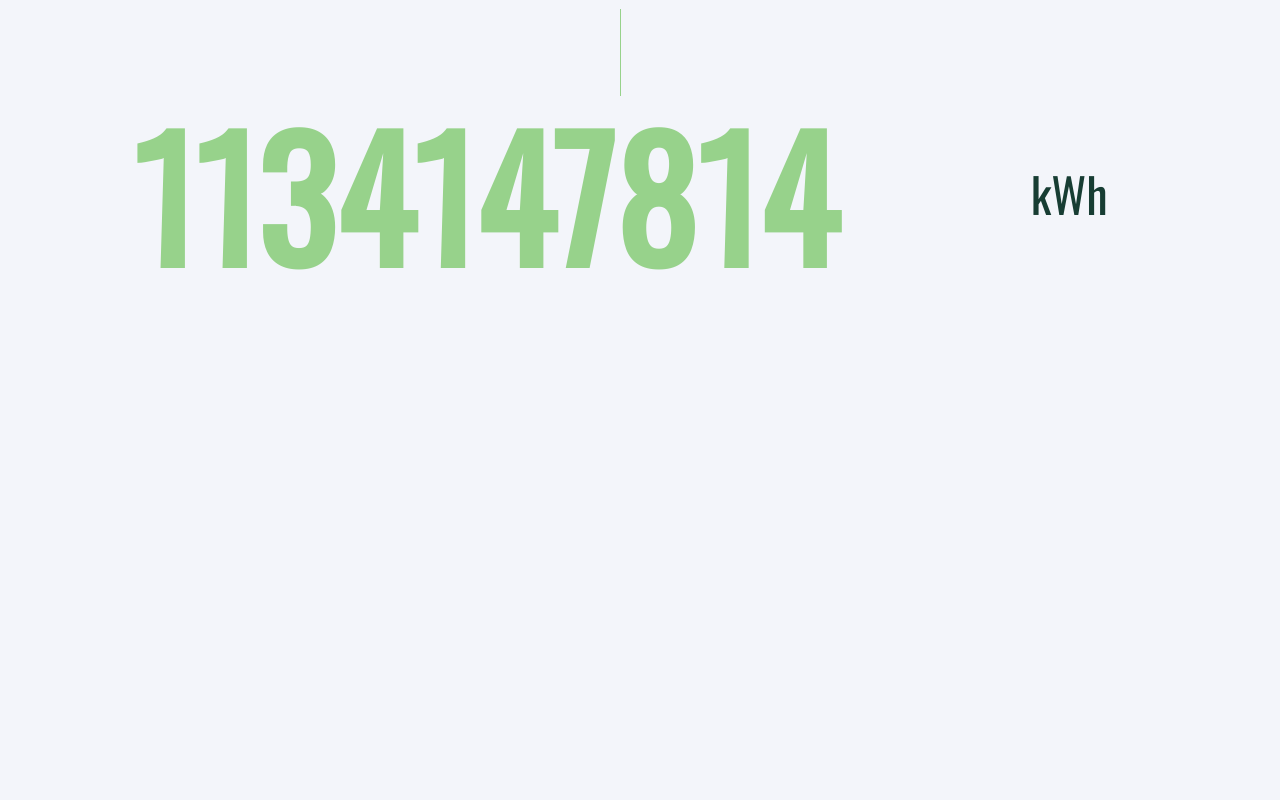
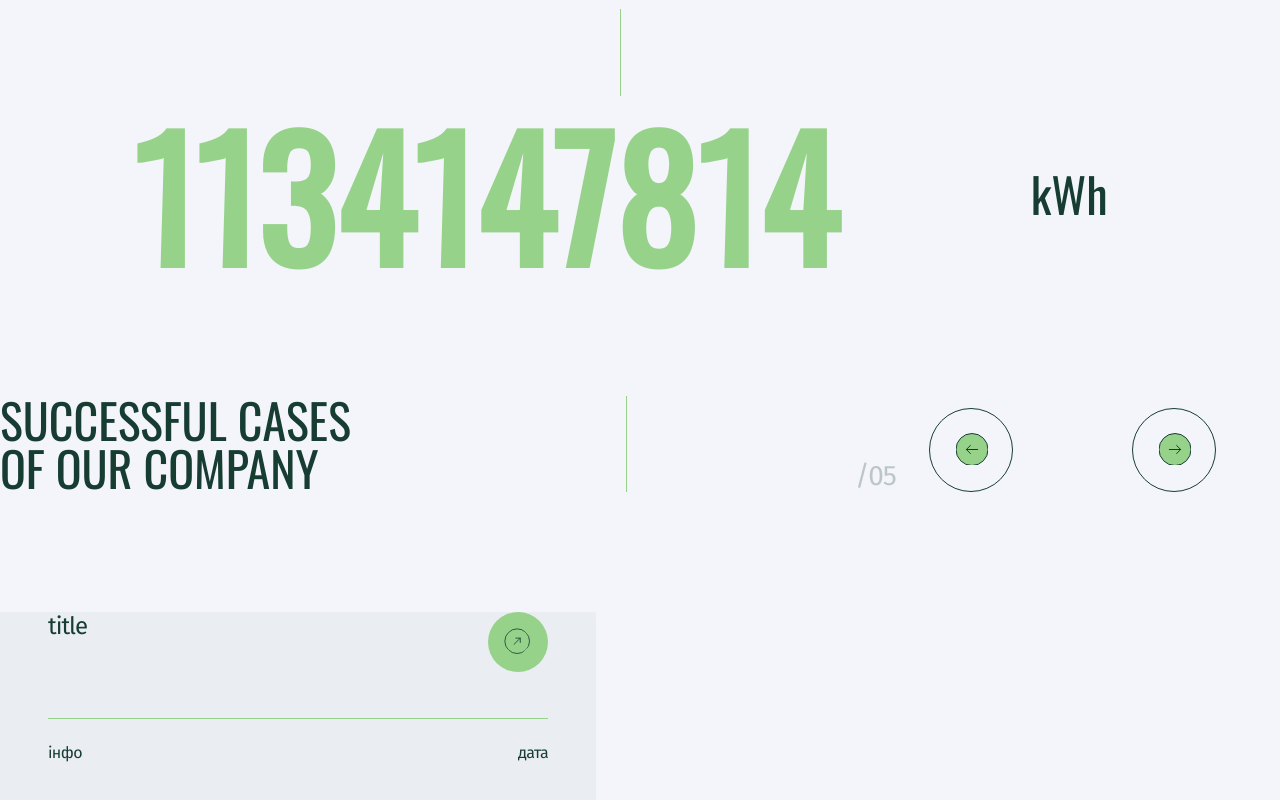
Before and after one commit to Kryzhanivskyi89/ecosolution, a React (Create React App) app: page / in a window 1280 px wide. Shown: the part 2323-3123 px from the top of the page. Before the commit the page ends 2719 px from the top, so only its background shows below. Built offline with nearby package versions, Linux system fonts and the light colour scheme; no server answers.

Commit message:
add cases

```diff
--- a/src/App.js
+++ b/src/App.js
@@ -3,6 +3,7 @@ import Header from './Header/header';
 import Hero from './Hero/hero';
 import Values from './Values/values';
 import Electricity from './Electricity/electricity';
+import Cases from './Cases/cases'
 
 function App() {
   return (
@@ -10,7 +11,8 @@ function App() {
       <Header />
       <Hero />
       <Values />
-      <Electricity/>
+      <Electricity />
+      <Cases/>
     </>
   );
 }
--- /dev/null
+++ b/src/Cases/cases.jsx
@@ -0,0 +1,75 @@
+
+import {
+  Wrapper,
+  CasesHeader,
+  CasesHeaderTitle,
+  CasesHeaderLineVertical,
+  CasesHeaderButtonsWrapper,
+  CasesHeaderNumber,
+  CasesHeaderNumberTotal,
+  Right,
+  CasesHeaderButtonLeft,
+  CasesHeaderButtonRight,
+
+  SliderItems,
+  SliderItemsImage,
+  SliderItemsInfo,
+  SliderItemsDescription,
+  SliderItemsDescriptionTitle,
+  SliderItemsDescriptionButton,
+  CasesHeaderLineHorizont,
+  SliderItemsInfoTime,
+  SliderItemsInfoTimeText,
+  SliderItemsInfoTimeDate,
+} from './cases.styled';
+
+const Cases = () => {
+
+
+
+  return (
+    <>
+      <Wrapper id="cases">
+        <CasesHeader>
+          <CasesHeaderTitle>Successful cases of our company</CasesHeaderTitle>
+          <CasesHeaderLineVertical />
+          <CasesHeaderButtonsWrapper>
+            <CasesHeaderNumber>
+
+              <CasesHeaderNumberTotal>/05</CasesHeaderNumberTotal>
+            </CasesHeaderNumber>
+            <CasesHeaderButtonRight >
+              <Right rotateright="true" />
+            </CasesHeaderButtonRight>
+            <CasesHeaderButtonLeft >
+              <Right />
+            </CasesHeaderButtonLeft>
+          </CasesHeaderButtonsWrapper>
+        </CasesHeader>
+
+
+        <SliderItems>
+        <SliderItemsImage>
+
+        </SliderItemsImage>
+        <SliderItemsInfo>
+          <SliderItemsDescription>
+            <SliderItemsDescriptionTitle>title</SliderItemsDescriptionTitle>
+            <SliderItemsDescriptionButton>
+              <Right rotateupleft="true" scale={0.77} />
+            </SliderItemsDescriptionButton>
+          </SliderItemsDescription>
+          <CasesHeaderLineHorizont />
+          <SliderItemsInfoTime>
+            <SliderItemsInfoTimeText>інфо</SliderItemsInfoTimeText>
+            <SliderItemsInfoTimeDate>дата</SliderItemsInfoTimeDate>
+          </SliderItemsInfoTime>
+        </SliderItemsInfo>
+      </SliderItems>
+
+      </Wrapper>
+    </>
+  );
+};
+
+export default Cases;
--- /dev/null
+++ b/src/Cases/cases.styled.js
@@ -0,0 +1,313 @@
+import styled from 'styled-components';
+import { ReactSVG } from 'react-svg';
+import right from '../images/right.svg';
+
+export const Wrapper = styled.div`
+    width: 320px;
+      @media screen and (min-width: 768px) {
+        width: 709px;
+      }
+      @media screen and (min-width: 1280px) {
+        width: 1240px;
+      }
+`;
+
+export const CasesHeader = styled.div`
+    margin-bottom: 19px;
+      @media screen and (min-width: 768px) {
+        display: flex;
+        justify-content: space-between;
+        margin-bottom: 38px;
+      }
+      @media screen and (min-width: 1280px) {
+        margin-bottom: 120px;
+      }
+`;
+
+export const CasesHeaderTitle = styled.h2`
+    width: 264px;
+    margin-bottom: 24px;
+    font-family: Oswald;
+    font-size: 28px;
+    font-style: normal;
+    font-weight: 400;
+    line-height: 28px;
+    text-transform: uppercase;
+    color: var(--main-dark-green);
+      @media screen and (min-width: 768px) {
+        width: 343px;
+        margin-bottom: 0;
+        font-size: 36px;
+        line-height: 36px;
+      }
+      @media screen and (min-width: 1280px) {
+        width: 398px;
+        font-size: 48px;
+        line-height: 48px;
+      }
+`;
+
+export const CasesHeaderLineVertical = styled.div`
+    display: none;
+      @media screen and (min-width: 768px) {
+        display: block;
+        flex-shrink: 0;
+        width: 1px;
+        height: 65px;
+        background: var(--main-green);
+      }
+      @media screen and (min-width: 1280px) {
+        height: 96px;
+      }
+`;
+
+export const CasesHeaderButtonsWrapper = styled.div`
+    display: flex;
+    justify-content: space-between;
+    align-items: end;
+    background-color: var(--main-bg);
+      @media screen and (min-width: 768px) {
+        width: 343px;
+      }
+      @media screen and (min-width: 1280px) {
+        width: 385px;
+      }
+`;
+
+export const CasesHeaderNumber = styled.p`
+  display: flex;
+  width: 72px;
+  text-align: justify;
+  font-family: Fira Sans;
+  font-size: 28px;
+  font-style: normal;
+  font-weight: 300;
+  line-height: normal;
+  letter-spacing: -1.12px;
+  color: var(--main-dark-green);
+    @media screen and (min-width: 768px) {
+      width: 74px;
+    }
+`;
+
+export const CasesHeaderNumberTotal = styled.span`
+  color: rgba(23, 61, 51, 0.25);
+  font-family: Fira Sans;
+  font-size: 28px;
+  font-style: normal;
+  font-weight: 300;
+  line-height: normal;
+  letter-spacing: -1.12px;
+`;
+
+export const Right = styled(ReactSVG).attrs({
+  src: right,
+})`
+  width: ${props => (props.size ? props.size + 'px' : '36px')};
+  height: ${props => (props.size ? props.size + 'px' : '36px')};
+  stroke: var(--main-dark-green);
+
+  transform: ${props => {
+    let transformValue = '';
+    if (props.rotateright) transformValue += 'rotateY(180deg) ';
+    if (props.rotateupleft) transformValue += 'rotate(315deg) ';
+    if (props.scale) transformValue += `scale(${props.scale})`;
+    return transformValue.trim() || 'none';
+  }};
+  transform-origin: center;
+`;
+
+export const CasesHeaderButtonLeft = styled.button`
+  width: 66px;
+  height: 66px;
+  padding: 15px;
+  margin-right: 12px;
+  margin-left: auto;
+  border-radius: 100px;
+  border: 1px solid var(--main-dark-green);
+  background: var(--main-bg);
+    &:hover {
+      border: 1px solid var(--main-green);
+      ${Right} {
+        stroke: var(--main-green);
+      }
+    }
+    @media screen and (min-width: 1280px) {
+      width: 84px;
+      height: 84px;
+      padding: 24px;
+      margin-right: 24px;
+    }
+`;
+
+export const CasesHeaderButtonRight = styled.button`
+  width: 66px;
+  height: 66px;
+  padding: 15px;
+  margin-right: 0;
+  border-radius: 100px;
+  border: 1px solid var(--main-dark-green);
+  background: var(--main-bg);
+    &:hover {
+      border: 1px solid var(--main-green);
+      ${Right} {
+        stroke: var(--main-green);
+      }
+    }
+    @media screen and (min-width: 1280px) {
+      width: 84px;
+      height: 84px;
+      padding: 24px;
+    }
+`;
+
+export const Slides = styled.div`
+  display: flex;
+  width: 320px;
+    @media screen and (min-width: 768px) {
+      width: 708px;
+    }
+    @media screen and (min-width: 1280px) {
+      width: 1240px;
+    }
+`;
+
+export const SliderItems = styled.div`
+  background-color: var(--second-bg);
+  height: 318px;
+    @media screen and (min-width: 768px) {
+      width: 342px;
+      height: 322px;
+    }
+    @media screen and (min-width: 1280px) {
+      width: 596px;
+      height: 506px;
+    }
+`;
+
+export const SliderItemsImage = styled.div`
+  margin-bottom: 24px;
+    @media screen and (min-width: 1280px) {
+      margin-bottom: 36px;
+    }
+`;
+
+export const SliderItemsInfo = styled.div`
+  display: flex;
+  flex-direction: column;
+  justify-content: space-between;
+  padding: 0 12px 0;
+  @media screen and (min-width: 1280px) {
+    padding: 0 48px 0;
+  }
+`;
+
+export const SliderItemsDescription = styled.div`
+  display: flex;
+  justify-content: space-between;
+  align-items: start;
+  margin-bottom: 12px;
+  width: 296px;
+  min-height: 76px;
+    @media screen and (min-width: 768px) {
+      width: 318px;
+    }
+    @media screen and (min-width: 1280px) {
+      width: 500px;
+      min-height: 94px;
+    }
+`;
+
+export const SliderItemsDescriptionTitle = styled.p`
+  text-align: justify;
+  font-family: Fira Sans;
+  font-size: 18px;
+  font-style: normal;
+  font-weight: 400;
+  line-height: normal;
+  letter-spacing: -0.72px;
+  color: var(--main-dark-green);
+    @media screen and (min-width: 768px) {
+      font-size: 20px;
+      letter-spacing: -0.8px;
+    }
+    @media screen and (min-width: 1280px) {
+      height: 58px;
+      font-size: 24px;
+      letter-spacing: -0.96px;
+    }
+`;
+
+export const SliderItemsDescriptionButton = styled.button`
+  display: inline-flex;
+  align-items: center;
+  justify-content: center;
+  width: 60px;
+  height: 60px;
+  padding: 16px;
+  margin-left: 60px;
+  border: none;
+  border-radius: 100px;
+  transform-origin: center;
+  background: var(--main-green);
+    &:hover {
+      background: var(--main-dark-green);
+      ${Right} {
+        stroke: var(--main-green);
+      }
+    }
+`;
+
+export const CasesHeaderLineHorizont = styled.div`
+  flex-shrink: 0;
+  width: 100%;
+  height: 1px;
+  background: var(--main-green);
+`
+
+export const SliderItemsInfoTime = styled.div`
+  display: flex;
+  justify-content: space-between;
+  margin-top: 12px;
+  margin-bottom: 12px;
+    @media screen and (min-width: 1280px) {
+      margin-top: 24px;
+    }
+`;
+
+export const SliderItemsInfoTimeText = styled.p`
+  text-align: justify;
+  font-family: Fira Sans;
+  font-size: 12px;
+  font-style: normal;
+  font-weight: 400;
+  line-height: normal;
+  letter-spacing: -0.48px;
+  color: var(--main-dark-green);
+    @media screen and (min-width: 768px) {
+      font-size: 14px;
+      letter-spacing: -0.56px;
+    }
+    @media screen and (min-width: 1280px) {
+      font-size: 16px;
+      letter-spacing: -0.64px;
+    }
+`;
+
+export const SliderItemsInfoTimeDate = styled.p`
+  text-align: right;
+  font-family: Fira Sans;
+  font-size: 12px;
+  font-style: normal;
+  font-weight: 400;
+  line-height: normal;
+  letter-spacing: -0.48px;
+  color: var(--main-dark-green);
+    @media screen and (min-width: 768px) {
+      letter-spacing: -0.56px;
+    }
+    @media screen and (min-width: 1280px) {
+      font-size: 16px;
+      letter-spacing: -0.64px;
+    }
+`;
```
Also changed, not shown: src/images/right.svg (added).
